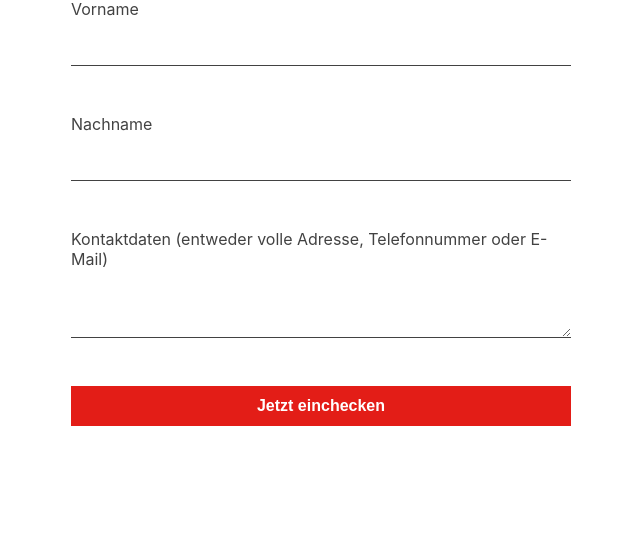
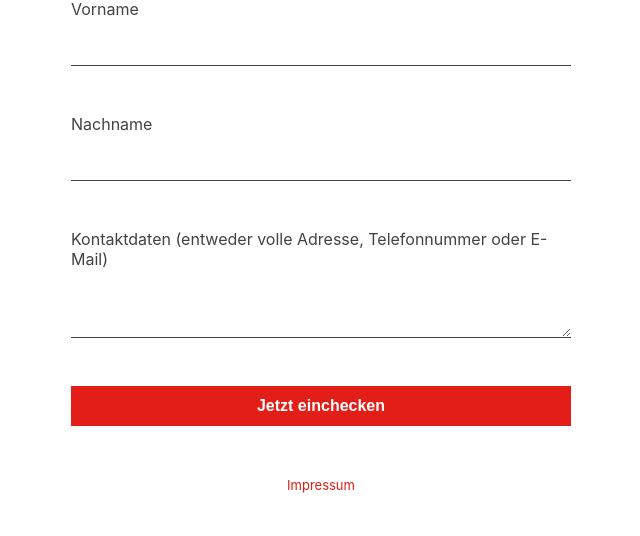
Before and after one commit to gaengeviertel/coronaSignIn, a Flask app: page / in a window 1280 px wide. Shown: the part 264-800 px from the top of the page, without its empty margins (319-959 px from the left). Run offline with Flask 2, Linux system fonts and the light colour scheme.

Commit message:
add link to impressum

```diff
--- a/src/static/styles/main.css
+++ b/src/static/styles/main.css
@@ -65,6 +65,17 @@ h2 {
   text-transform: uppercase;
 }
 
+a {
+  color: #e31d17;
+  text-decoration: none;
+  font-size: 0.8125rem;
+}
+
+a:hover,
+a:focus {
+  text-decoration: underline;
+}
+
 .header-container {
   margin: 1.5rem auto;
   width: 100%;
@@ -89,3 +100,9 @@ h2 {
   text-align: center;
   display: block;
 }
+
+.footer-container {
+  max-width: 90%;
+  margin: 0 auto 1.5rem;
+  text-align: center;
+}
--- a/src/templates/index.html.jinja2
+++ b/src/templates/index.html.jinja2
@@ -39,6 +39,9 @@
         <input type="submit" value="Jetzt einchecken">
     </form>
     </div>
+    <div class="footer-container">
+      <a href="https://das-gaengeviertel.info/meta/impressum.html">Impressum</a>
+    </div>
     {#
     <script src="js/vendor/modernizr-3.11.2.min.js"></script>
     <script src="js/plugins.js"></script>
```
